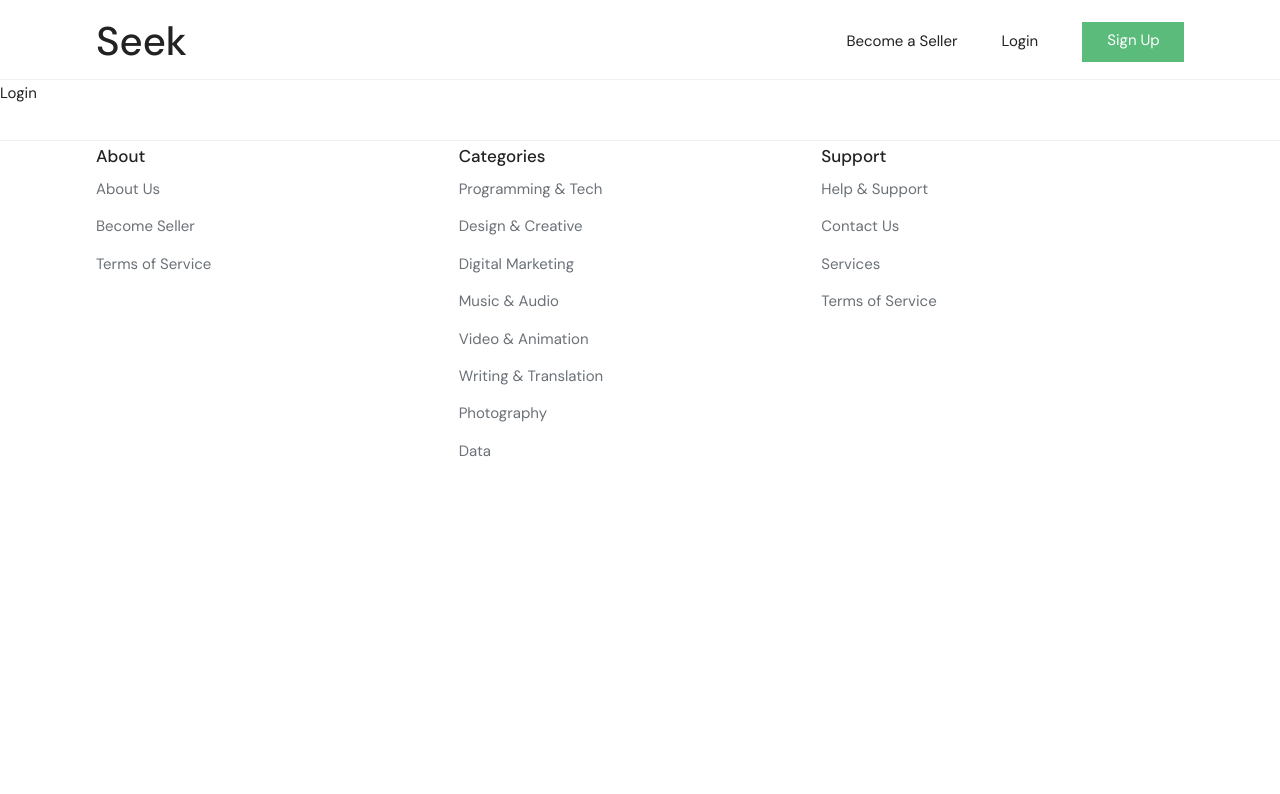
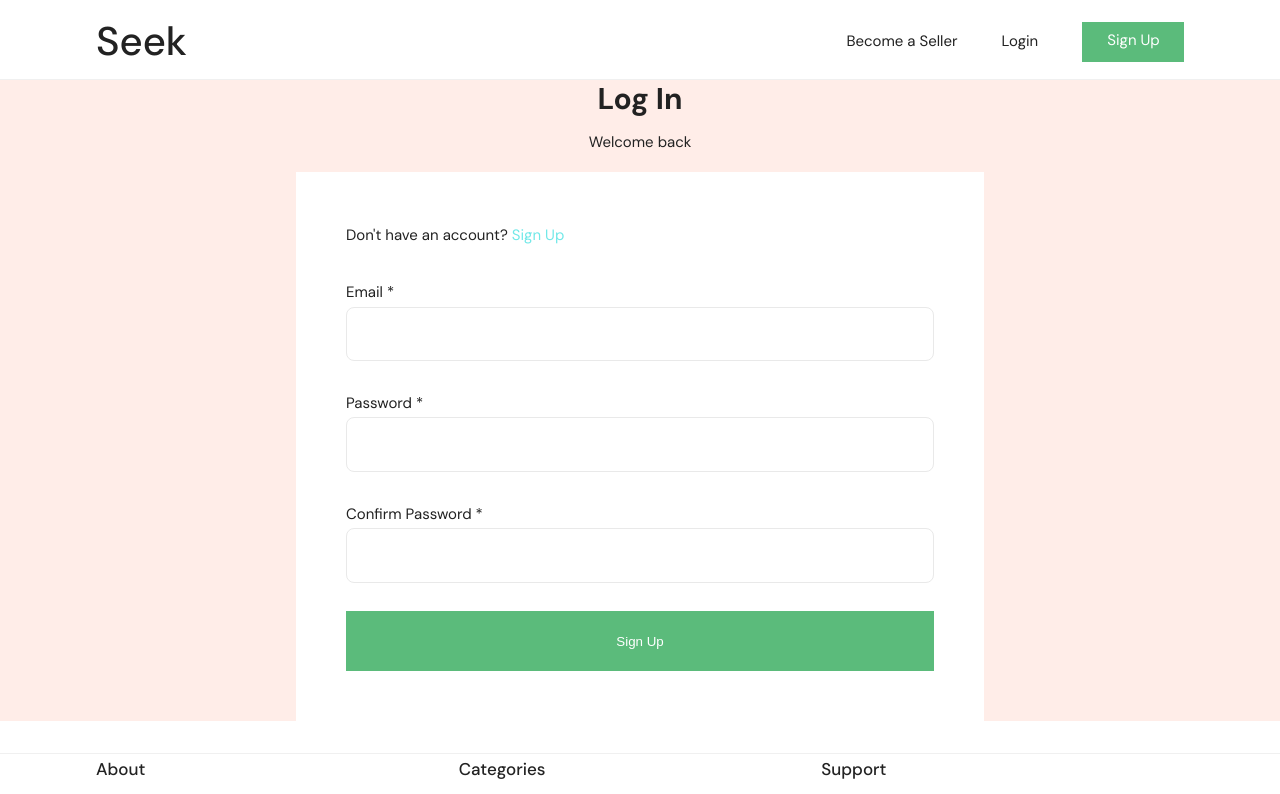
Before and after one commit to Mariga94/seek, a React (Vite) app in the folder client/: page /login in a window 1280 px wide. Shown: the top 794 px of the page. Built offline with nearby package versions, Linux system fonts and the light colour scheme.

Commit message:
Add login page

```diff
--- a/client/src/pages/Login/Login.css
+++ b/client/src/pages/Login/Login.css
@@ -0,0 +1,33 @@
+.login-page {
+  align-items: center;
+  gap: 1rem;
+  padding: 10rem 0;
+  background: #ffede8;
+  height: 100%;
+}
+
+form.form-login {
+  max-width: 43rem;
+  width: 43.125rem;
+  padding: 3.125rem;
+  gap: 1.8rem;
+  background-color: #fff;
+}
+
+form.form-login input {
+  height: 3.4rem;
+  padding: 1rem 1.3rem;
+}
+
+form.form-login button {
+  height: 3.7rem;
+}
+
+.login-page > label {
+  color: #222;
+  line-height: 1.73438rem;
+}
+
+.link {
+    color: rgb(113, 232, 232);
+}
--- a/client/src/pages/Login/Login.tsx
+++ b/client/src/pages/Login/Login.tsx
@@ -1,8 +1,29 @@
-
+import { Link } from "react-router-dom";
+import "./Login.css";
 const Login = () => {
   return (
-    <div>Login</div>
-  )
-}
+    <div className="container flex-col login-page">
+      <h1>Log In</h1>
+      <p>Welcome back</p>
+      <form action="" className="flex-col form-login">
+        <p>Don't have an account? <Link to='/signup' className="link">Sign Up</Link></p>
+        <div className="flex-col register-container">
+          <label htmlFor="email">Email *</label>
+          <input type="email" id="email" value="" required />
+        </div>
+        <div className="flex-col register-container">
+          <label htmlFor="password">Password *</label>
+          <input type="password" id="password" required />
+        </div>
+        <div className="flex-col">
+          <label htmlFor="confirm-password">Confirm Password *</label>
+          <input type="password" id="confirm-password" required />
+        </div>
 
-export default Login
+        <button className="btn-primary">Sign Up</button>
+      </form>
+    </div>
+  );
+};
+
+export default Login;
--- a/client/src/pages/Register/Register.tsx
+++ b/client/src/pages/Register/Register.tsx
@@ -2,8 +2,7 @@ import { useState } from "react";
 import "./Register.css";
 
 const Register = () => {
-  const [selectedValue, setSelectedValue] = useState<string | null>(null);
-
+  // const [selectedValue, setSelectedValue] = useState<string | null>(null);
 
   return (
     <div className="container flex-col register-page">
```
